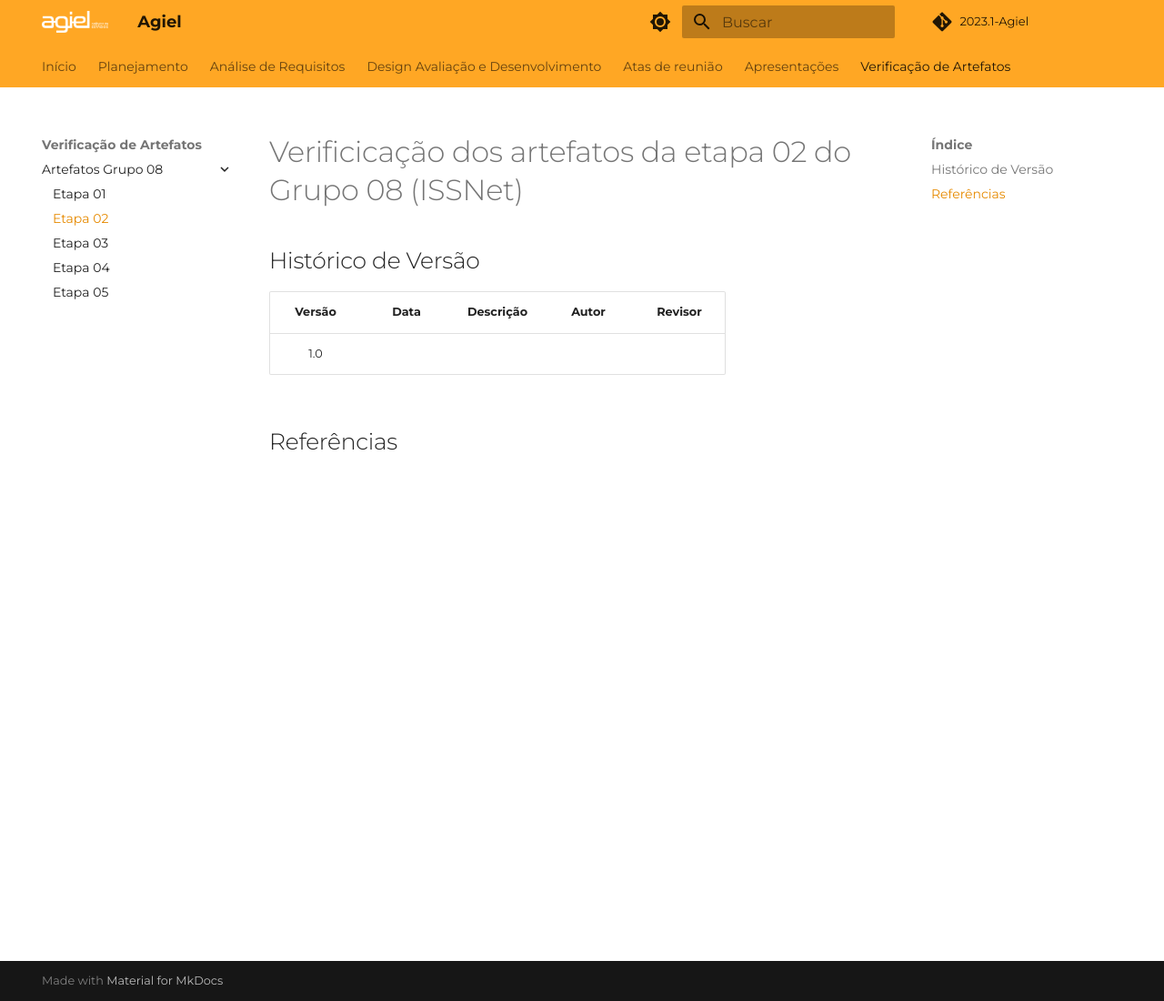
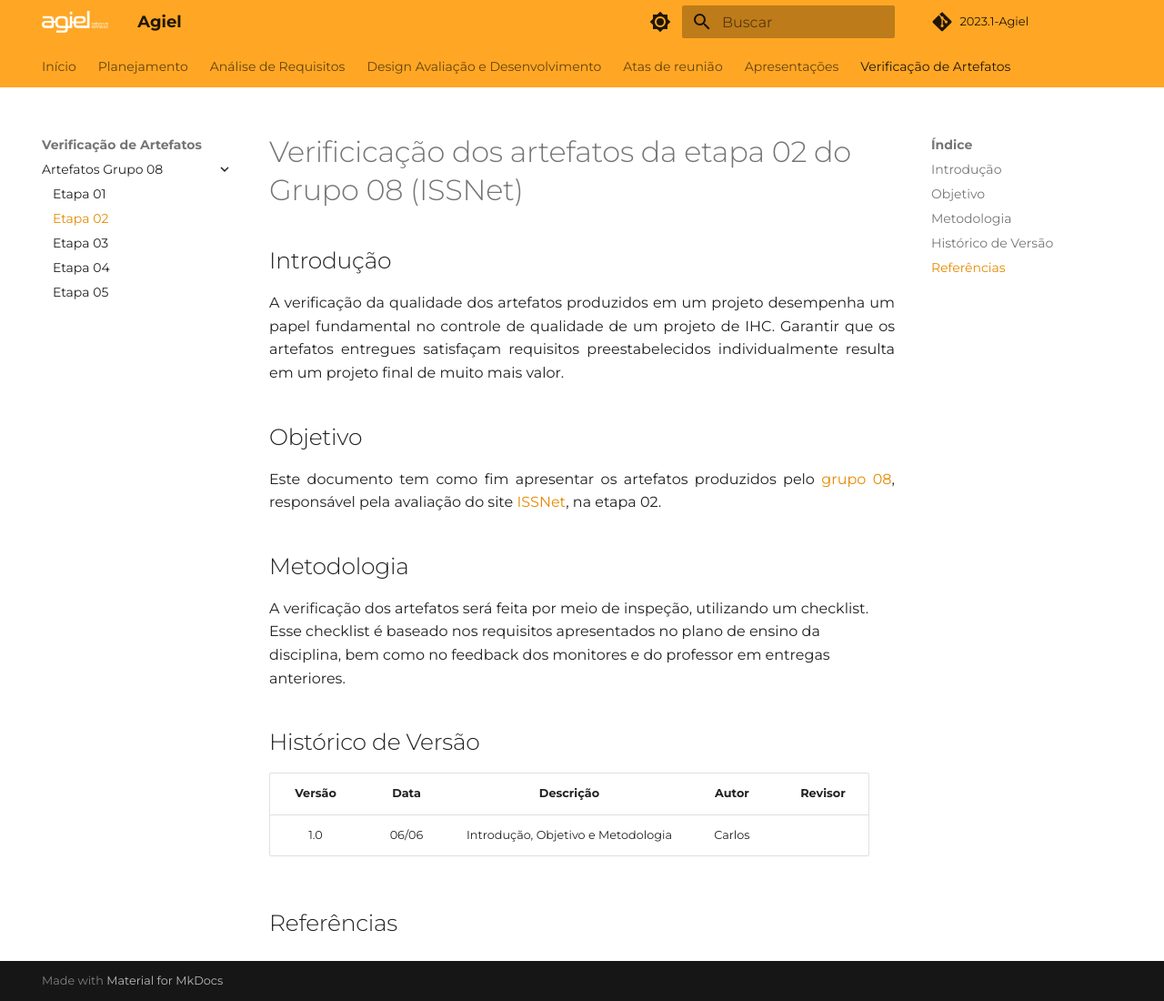
Before and after one commit to Interacao-Humano-Computador/2023.1-Agiel, an MkDocs documentation site: the page built from docs/verificacao/grupo_8/etapa_2.md, in a window 1280 px wide and 1100 px high. Shown: the whole window at 91% size. Built offline with MkDocs 1.6.1 and Material for MkDocs 9.7.7, drawn with Linux system fonts in a browser that asks for light colours; some web fonts are replaced; comment, search, counter and statistics services are not loaded.

Commit message:
adiciona introdução, objetivo e metodologia às vericações das etapas

```diff
--- a/docs/verificacao/grupo_8/etapa_2.md
+++ b/docs/verificacao/grupo_8/etapa_2.md
@@ -1,9 +1,22 @@
 # Verificicação dos artefatos da etapa 02 do Grupo 08 (ISSNet)
+
+## Introdução
+<p align="justify">
+A verificação da qualidade dos artefatos produzidos em um projeto desempenha um papel fundamental no controle de qualidade de um projeto de IHC. Garantir que os artefatos entregues satisfaçam requisitos preestabelecidos individualmente resulta em um projeto final de muito mais valor.
+</p>
+
+## Objetivo
+<p align="justify">
+Este documento tem como fim apresentar os artefatos produzidos pelo <a href="https://interacao-humano-computador.github.io/2023.1-ISSNet/">grupo 08</a>, responsável pela avaliação do site <a href="https://df.issnetonline.com.br/online/Login/Login.aspx?ReturnUrl=%2fonline">ISSNet</a>, na etapa 02.
+</p>
+
+## Metodologia
+A verificação dos artefatos será feita por meio de inspeção, utilizando um checklist. Esse checklist é baseado nos requisitos apresentados no plano de ensino da disciplina, bem como no feedback dos monitores e do professor em entregas anteriores.
 
 ## Histórico de Versão
 
 | Versão | Data  |            Descrição              |     Autor      |    Revisor    |
 |:------:|:-----:|:---------------------------------:|:--------------:|:-------------:|
-|  1.0   |  |  |  | |
+|  1.0   | 06/06 | Introdução, Objetivo e Metodologia | Carlos | |
 
 ## Referências
```
Also changed, not shown: docs/verificacao/grupo_8/etapa_1.md (+14 -1 lines), docs/verificacao/grupo_8/etapa_3.md (+14 -1 lines), docs/verificacao/grupo_8/etapa_4.md (+14 -1 lines), docs/verificacao/grupo_8/etapa_5.md (+14 -0 lines).
